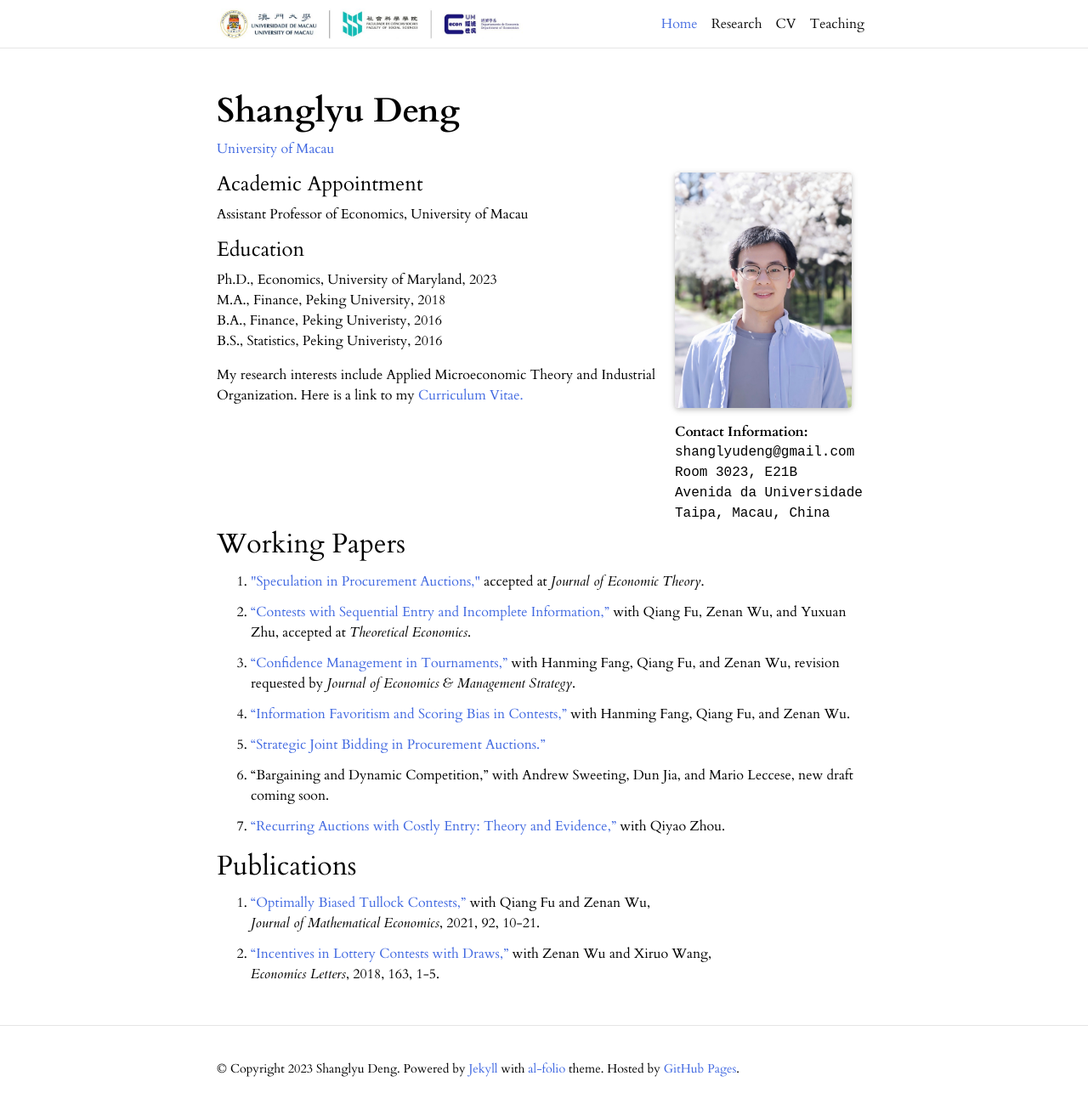
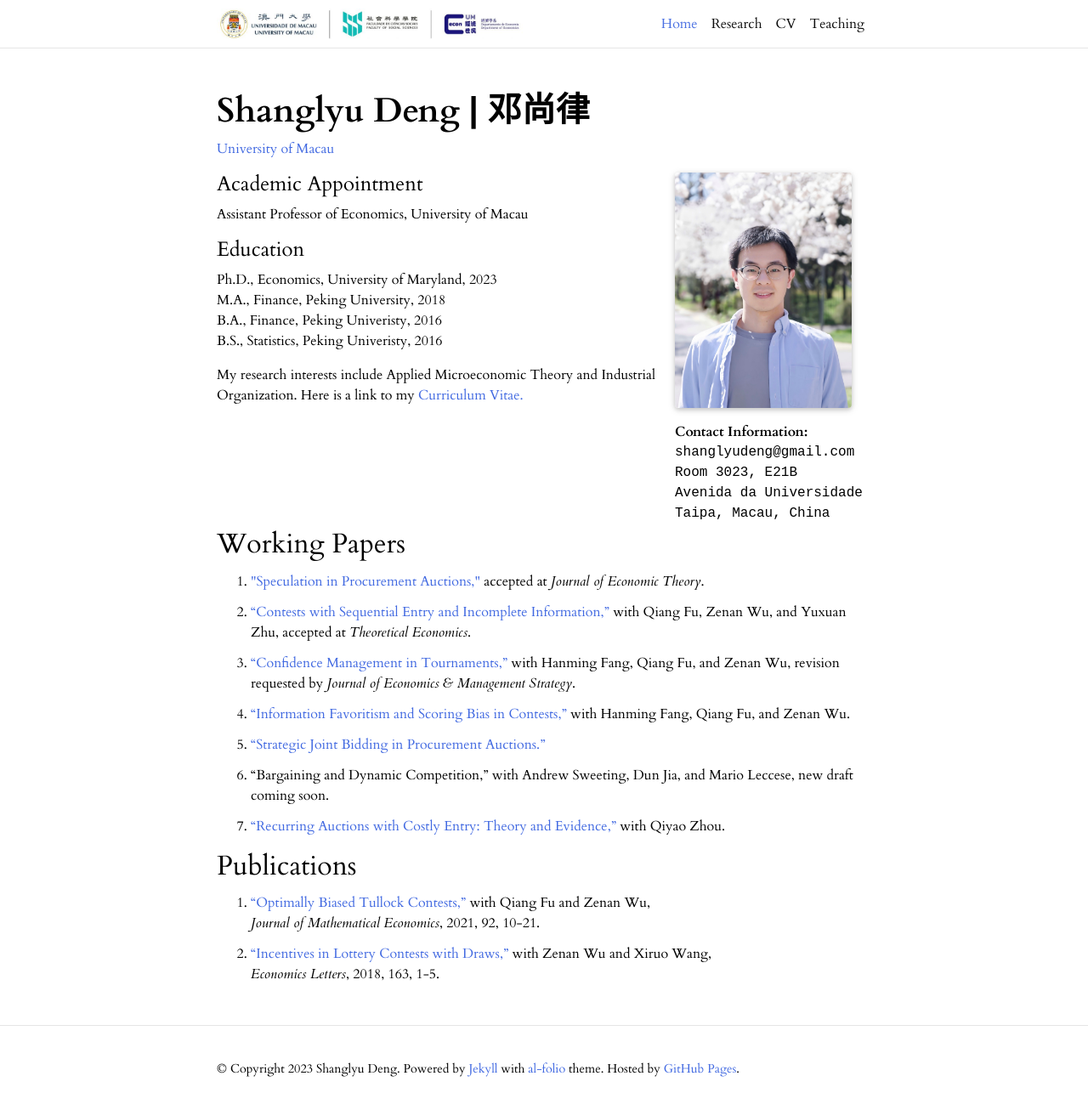
Before and after one commit to shanglyudeng/shanglyudeng.github.io, a Jekyll site: the page built from _pages/about.md, in a window 1280 px wide and 1309 px high. Shown: the top 1306 px of the window at 85% size. Built offline with Jekyll 4.4.1, drawn with Linux system fonts in a browser that asks for light colours; full-size pictures stand in for the smaller copies a plugin makes; comment, search, counter and statistics services are not loaded; a style sheet for code colours, icons or effects is not loaded.

Commit message:
change_pic_add_name

```diff
--- a/_config.yml
+++ b/_config.yml
@@ -8,7 +8,7 @@
 last_name: Deng
 Name_in_Chinese: <nobr>邓尚律</nobr>
 email:
-home_logo: bsos_econ.png
+home_logo: UMacau.png
 description: > # the ">" symbol means to ignore newlines until "footer_text:"
   A simple, whitespace theme for academics. Based on [*folio](https://github.com/bogoli/-folio) design.
 footer_text: >
@@ -18,7 +18,7 @@
 keywords: jekyll, jekyll-theme, academic-website, portfolio-website  # add your own keywords or leave empty
 
 lang: en # the language of your site (for example: en, fr, cn, ru, etc.)
-icon: umd.jpg  # the emoji used as the favicon (alternatively, provide image name in /assets/img/)
+icon: UMacau.png  # the emoji used as the favicon (alternatively, provide image name in /assets/img/)
 
 url: https://shanglyudeng.github.io # the base hostname & protocol for your site
 baseurl: # the subpath of your site, e.g. /blog/
@@ -82,7 +82,7 @@
 scholar_userid: # your Google Scholar ID
 semanticscholar_id: # your Semantic Scholar ID
 whatsapp_number: # your WhatsApp number (full phone number in international format. Omit any zeroes, brackets, or dashes when adding the phone number in international format.)
-orcid_id: # your ORCID ID
+orcid_id: 0000-0002-9075-2024
 medium_username: # your Medium username
 quora_username: # your Quora username
 publons_id: # your ID on Publons
--- a/_layouts/about.html
+++ b/_layouts/about.html
@@ -11,7 +11,7 @@
       {{ site.first_name }} {{ site.last_name }}
     </span>
     <span class="font-weight-bold" style="font-family: adobe-kaiti-std, sans-serif" >
-      <!-- | {{ site.Name_in_Chinese }} -->
+      | {{ site.Name_in_Chinese }}
     </span>
     {%- else -%}{{ site.title }}{%- endif %}
   </h1>
```
Also changed, not shown: assets/img/UMacau.png (added).
